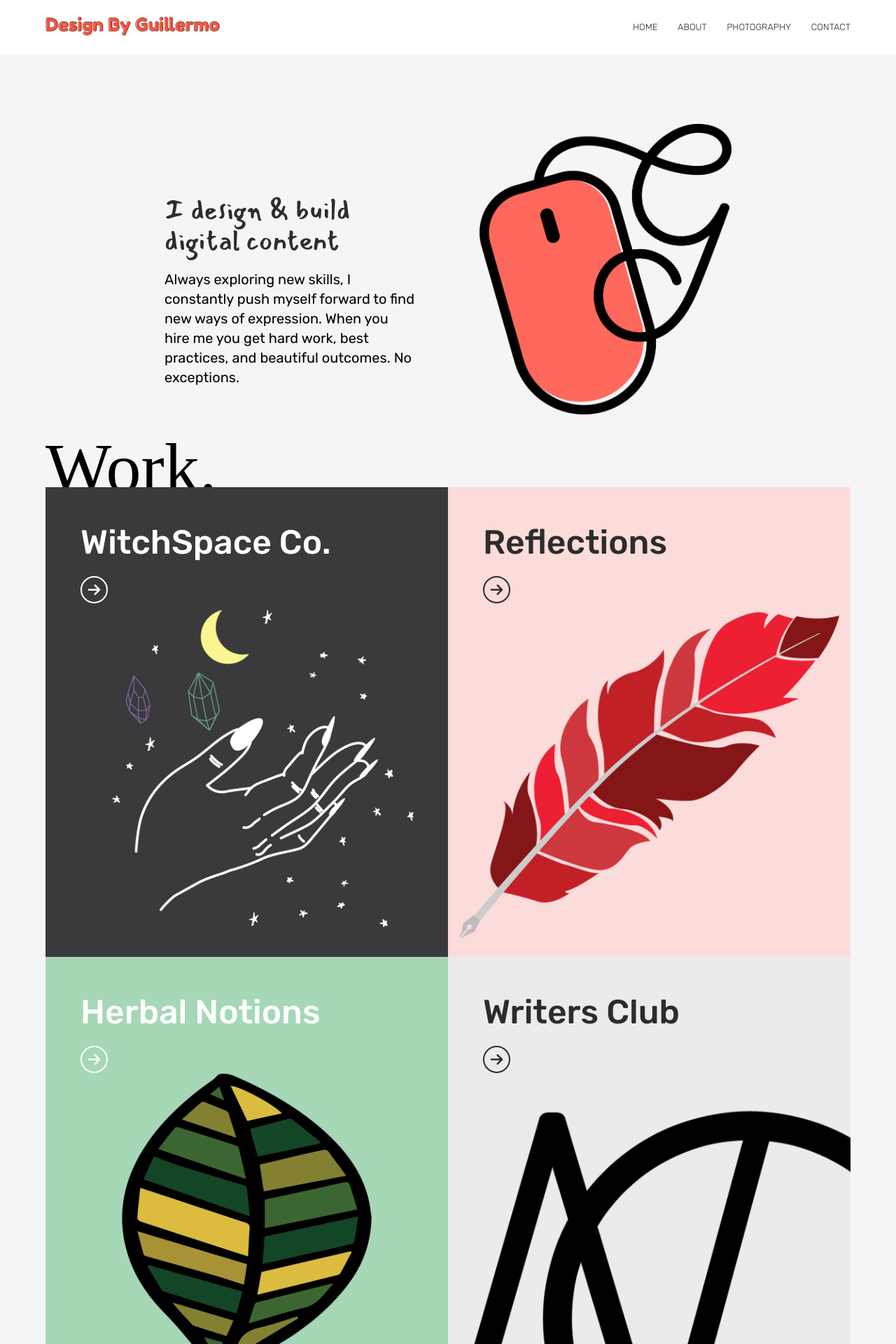
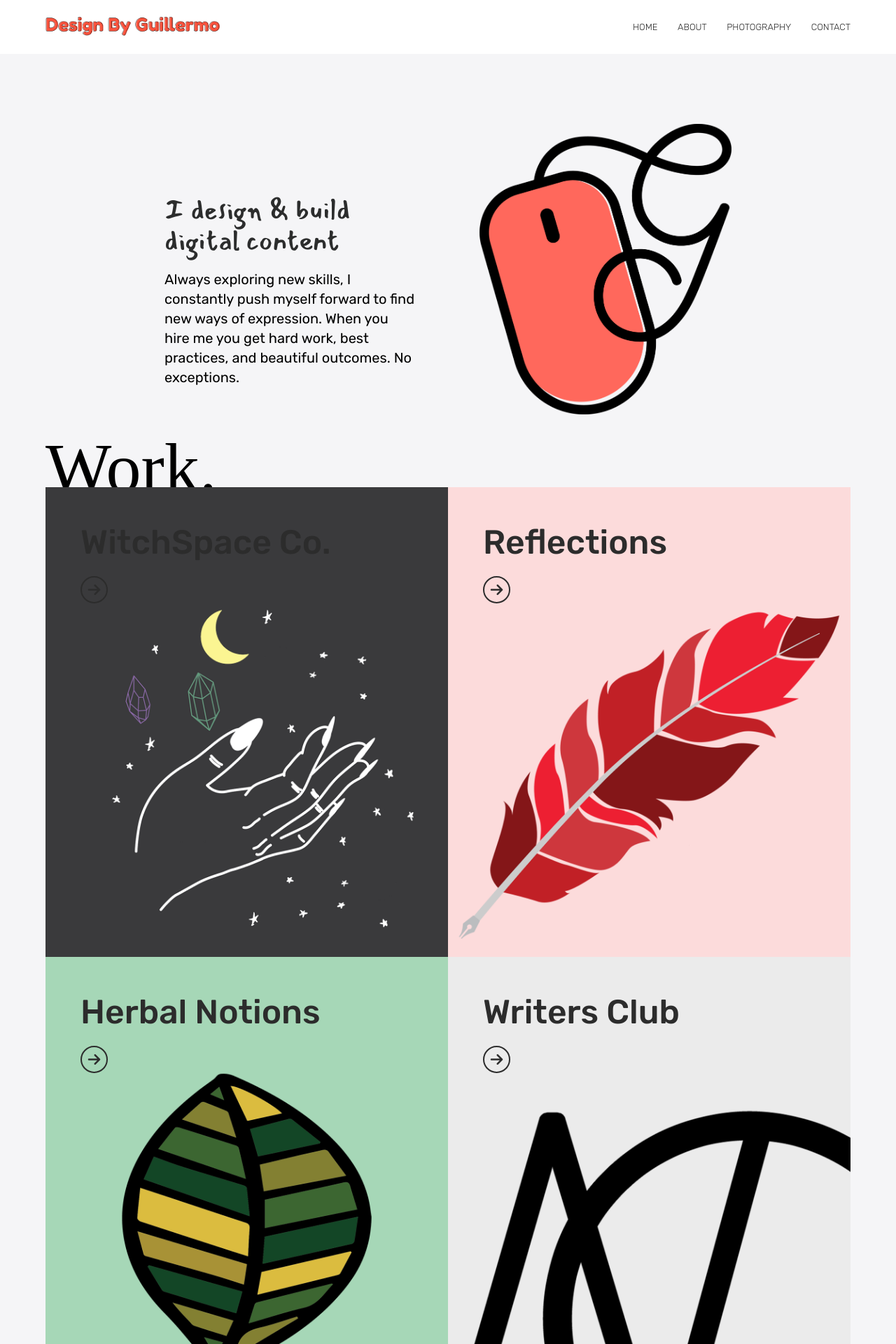
Before and after one commit to designbygui/designbygui.github.io, a Jekyll site: the page built from index.html, in a window 1280 px wide. Shown: the top 1920 px of the page at 70% size. Built offline with Jekyll 4.4.1, drawn with Linux system fonts in a browser that asks for light colours; nearby versions of some CDN libraries; some web fonts are replaced.

Commit message:
Update index.html
Removed .overlay2 and .button2

```diff
--- a/_layouts/index.html
+++ b/_layouts/index.html
@@ -58,14 +58,11 @@ column-width: 0px;}
   <div class="treacherous">
       <a href="{{ site.baseurl }}{{ post.url }}">
           <img src="{{ post.images.frontPage }}">
-   {% if post.black %}<div class="overlay1">
+   <div class="overlay1">
     {{ post.title }}
     <div class="button1"><i class="fa fa-arrow-right" aria-hidden="true"></i></div>
-    </div>{% endif %}
-   {% if post.white %}<div class="overlay2">
-    {{ post.title }}
-    <div class="button2"><i class="fa fa-arrow-right" aria-hidden="true"></i></div>
-    </div>{% endif %}</a>
+    </div>
+      </a>
   </div>
                 {% endif %}
         {% endif %}
```
